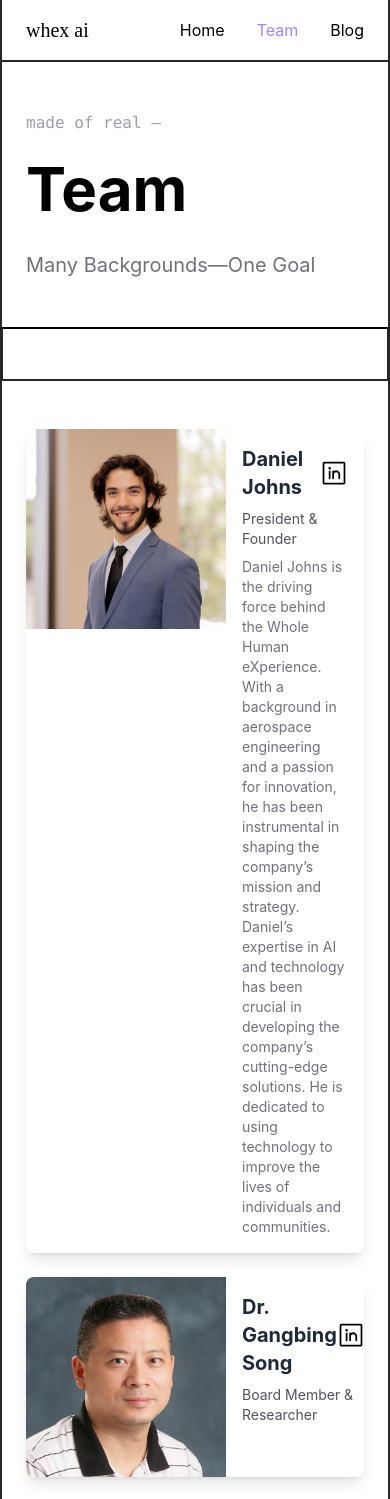
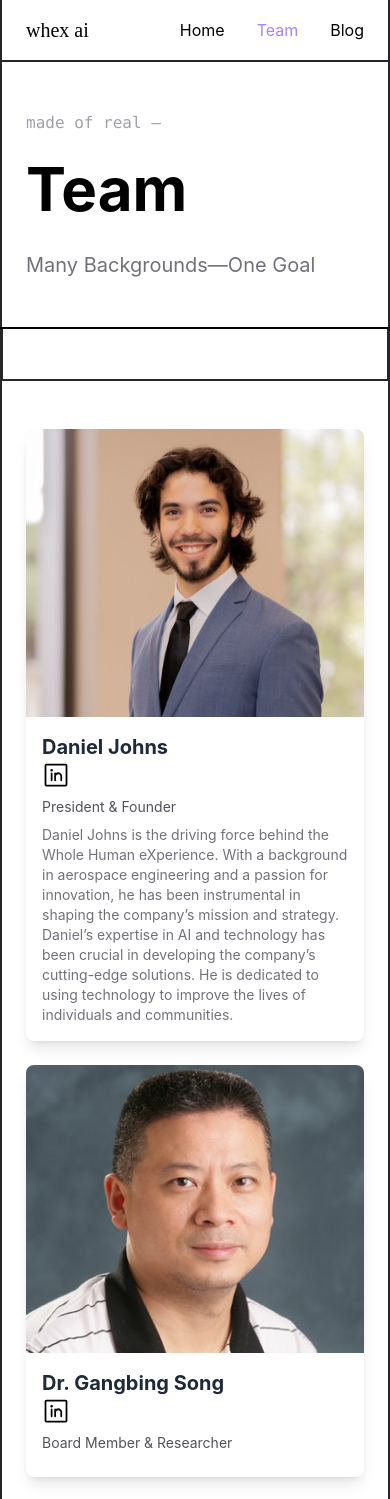
Before and after one commit to clearfram3/whexai, a SvelteKit app: page /team in a window 390 px wide. Shown: the top 1499 px of the page. Built offline with nearby package versions, Linux system fonts and the light colour scheme; a web font is replaced by a local one.

Commit message:
team page update

```diff
--- a/src/routes/team/+page.svelte
+++ b/src/routes/team/+page.svelte
@@ -90,16 +90,19 @@
 			<div class="grid grid-cols-1 gap-6 px-6 md:grid-cols-2">
 				{#each teamMembers as member}
 					<div
-						class="flex transform overflow-hidden rounded-lg bg-white shadow-lg transition duration-300 hover:scale-105"
+						class="wrap flex transform flex-col overflow-hidden rounded-lg bg-white shadow-lg transition duration-300 hover:scale-105 sm:flex-row"
 					>
 						<img
 							src={member.image}
 							alt={member.name}
-							class="h-50 w-50 object-cover object-center"
+							class="h-72 w-full object-cover object-center sm:h-auto sm:w-48"
 						/>
-
-						<div class="flex-1 p-4">
-							<div class="mb-2 flex items-center justify-between">
+						<!-- member-content -->
+						<div class="flex flex-1 flex-col p-4">
+							<div>
+								<div
+									class="mb-2 flex flex-col items-start justify-between sm:flex-row sm:items-center"
+								>
 									<h3 class="text-xl font-bold text-gray-800">{member.name}</h3>
 									<div class="flex space-x-3">
 										{#if member?.githubURL}
@@ -113,6 +116,7 @@
 									</div>
 								</div>
 								<p class="mt-1 text-sm text-zinc-600">{member.title}</p>
+							</div>
 							<p class="mt-2 text-sm text-zinc-500">{member.description}</p>
 						</div>
 					</div>
```
Lines whose indentation alone changed are shown as unchanged.
